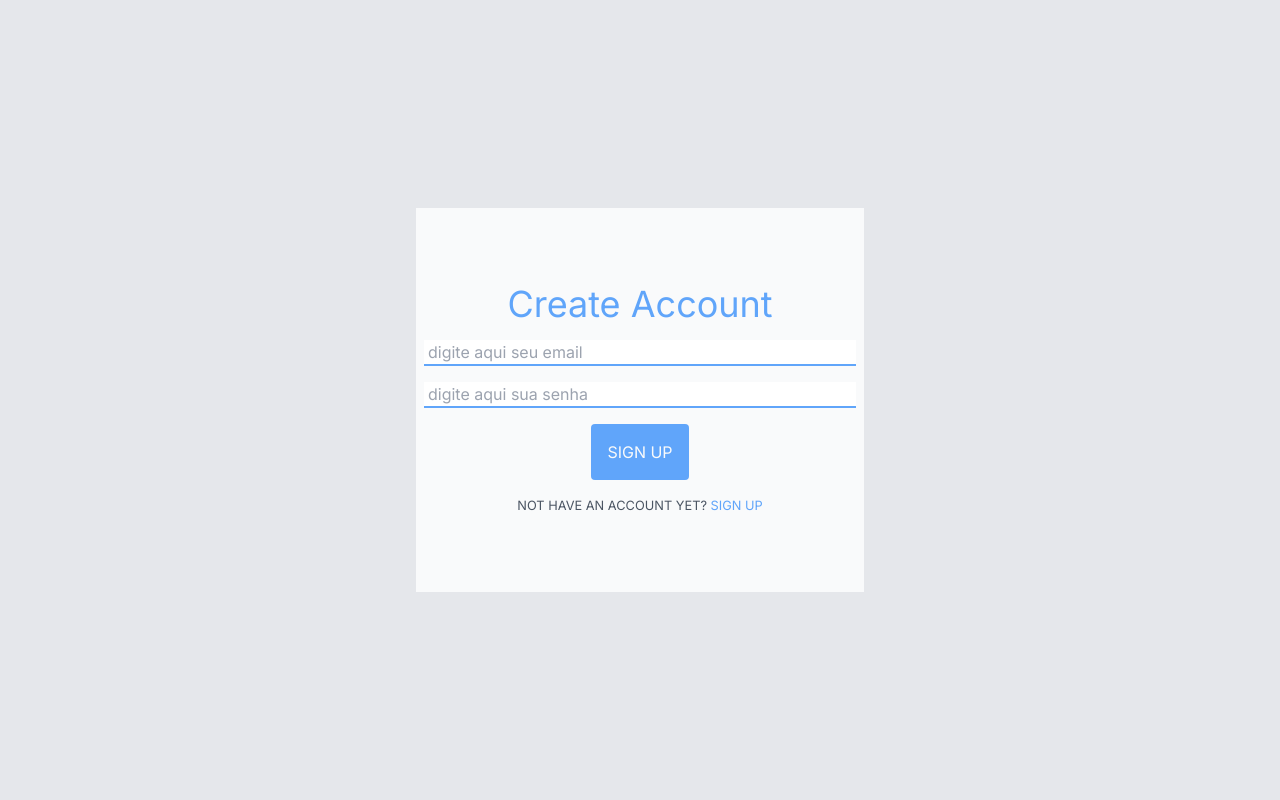
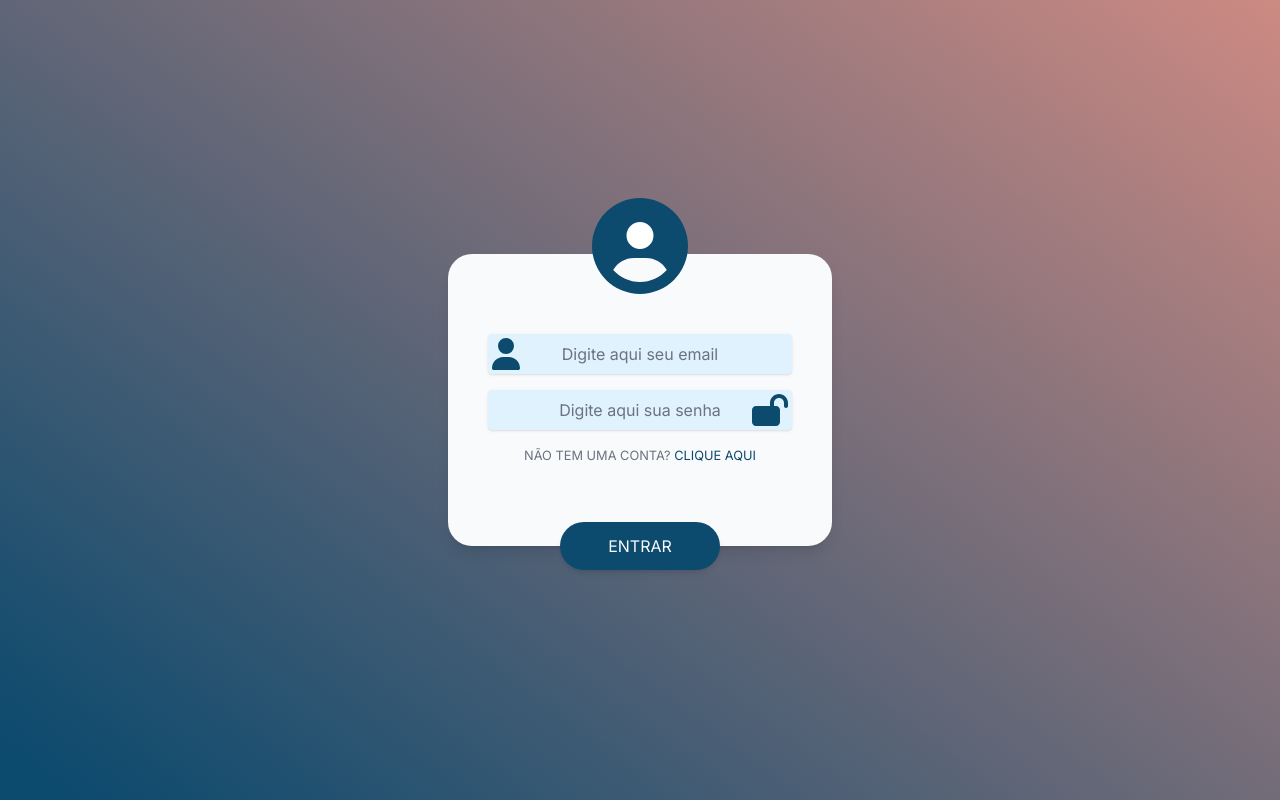
Before and after one commit to caiooliveirah09/facilitasystem, a Next.js app in the folder frontend/: page / in a window 1280 px wide. Built offline with nearby package versions, Linux system fonts and the light colour scheme; no server answers.

Commit message:
feat/styless: created login,register, tasks and stylized

```diff
--- a/frontend/src/app/layout.tsx
+++ b/frontend/src/app/layout.tsx
@@ -1,5 +1,8 @@
 import "./globals.css";
 import { Inter } from "next/font/google";
+import "@fortawesome/fontawesome-svg-core/styles.css";
+import { config } from "@fortawesome/fontawesome-svg-core";
+config.autoAddCss = false;
 
 const inter = Inter({ subsets: ["latin"] });
 
@@ -15,8 +18,8 @@ export default function RootLayout({
 }) {
   return (
     <html lang="en">
-      <body className={inter.className}>
-        <main className="w-full h-screen bg-gray-200 flex items-center justify-center">
+      <body className={`${inter.className} h-full bg-gradient-radial bg-fixed`}>
+        <main className="w-full flex items-center justify-center min-h-screen">
           {children}
         </main>
       </body>
--- a/frontend/src/app/page.tsx
+++ b/frontend/src/app/page.tsx
@@ -1,9 +1,23 @@
 "use client";
 import { API } from "./shared/api/api";
-import Image from "next/image";
 import { useEffect, useState } from "react";
 import { useRouter } from "next/navigation";
-const inputStyle = "text-gray-700 outline-none px-1 border-b-2 border-blue-400";
+import Image from "next/image";
+import { FontAwesomeIcon } from "@fortawesome/react-fontawesome";
+import {
+  faCircleUser,
+  faLock,
+  faLockOpen,
+  faUser,
+  faUserAlt,
+  faUserAstronaut,
+  faUserCircle,
+  faUserLarge,
+  faUserLock,
+} from "@fortawesome/free-solid-svg-icons";
+
+export const inputStyle =
+  "text-gray-500 outline-none w-full text-center shadow focus:shadow-lg py-2 placeholder-gray-500 rounded bg-sky-100";
 
 export default function Login() {
   const router = useRouter();
@@ -34,36 +48,55 @@ export default function Login() {
   return (
     <form
       onSubmit={login}
-      className="w-full max-w-md bg-gray-50 h-96 p-2 flex flex-col gap-4 justify-center"
+      className="w-full sm:max-w-sm bg-gray-50 sm:h-fit py-20 p-2 flex flex-col gap-4 justify-center sm:rounded-3xl px-10 relative shadow-lg m-auto h-screen"
     >
-      <h1 className="text-blue-400 text-center text-4xl">Create Account</h1>
+      <div className="bg-white absolute -top-10 w-8 h-10 right-0 left-0 m-auto"></div>
+      <FontAwesomeIcon
+        className="text-sky-900 sm:absolute -top-14 m-auto right-0 left-0"
+        icon={faUserCircle}
+        size="6x"
+      />
+      <div className="flex relative items-center">
+        <FontAwesomeIcon
+          className="absolute text-sky-900 start-1"
+          icon={faUser}
+          size="2x"
+        />
         <input
           type="text"
           className={inputStyle}
-        placeholder="digite aqui seu email"
+          placeholder="Digite aqui seu email"
           onChange={(e) => setEmail(e.target.value)}
           value={email}
         />
+      </div>
+      <div className="flex relative items-center">
         <input
-        placeholder="digite aqui sua senha"
+          placeholder="Digite aqui sua senha"
           type="password"
           className={inputStyle}
           onChange={(e) => setPassword(e.target.value)}
           value={password}
         />
+        <FontAwesomeIcon
+          className="absolute text-sky-900 end-1"
+          icon={faLockOpen}
+          size="2x"
+        />
+      </div>
       <button
         type="submit"
-        className="uppercase text-gray-50 bg-blue-400 w-fit mx-auto p-4 rounded"
+        className="uppercase text-gray-50 bg-sky-900 p-3 sm:absolute -bottom-6 text-center left-0 right-0 m-auto w-fit px-12 rounded-3xl shadow-md hover:brightness-90"
       >
-        sign up
+        entrar
       </button>
-      <small className="uppercase text-gray-600 text-center">
-        not have an account yet?{" "}
+      <small className="uppercase text-gray-500 text-center">
+        não tem uma conta?{" "}
         <button
-          className="text-blue-400 uppercase"
+          className="text-sky-900 uppercase"
           onClick={() => router.push("/register")}
         >
-          sign up
+          clique aqui
         </button>
       </small>
     </form>
--- a/frontend/src/app/register/page.tsx
+++ b/frontend/src/app/register/page.tsx
@@ -1,8 +1,14 @@
 "use client";
+import {
+  faLockOpen,
+  faUser,
+  faUserEdit,
+} from "@fortawesome/free-solid-svg-icons";
+import { FontAwesomeIcon } from "@fortawesome/react-fontawesome";
 import { useRouter } from "next/navigation";
 import { useState } from "react";
+import { inputStyle } from "../page";
 import { API } from "../shared/api/api";
-const inputStyle = "text-gray-700 outline-none px-1 border-b-2 border-blue-400";
 
 export default function Register() {
   const router = useRouter();
@@ -13,11 +19,12 @@ export default function Register() {
     e.preventDefault();
     try {
       if (password === confirmPassword) {
-        const newUser = await API.post("/users", {
+        const newUser = await API.post("/users/register", {
           email: email,
           password: password,
         });
         console.log(newUser);
+        router.push("/");
       }
     } catch (error) {
       console.log(error);
@@ -26,25 +33,45 @@ export default function Register() {
   return (
     <form
       onSubmit={register}
-      className="w-full max-w-md bg-gray-50 h-96 p-2 flex flex-col gap-4 justify-center"
+      className="w-full sm:max-w-sm bg-gray-50 sm:h-fit py-20 p-2 flex flex-col gap-4 justify-center sm:rounded-3xl px-10 relative shadow-lg m-auto h-screen"
     >
-      <h1 className="text-blue-400 text-center text-4xl">Create Account</h1>
+      <div className="bg-sky-900 sm:absolute -top-14 w-24 h-24 right-0 left-0 m-auto rounded-full flex justify-center items-center">
+        <FontAwesomeIcon
+          className="text-white ml-[15px]"
+          icon={faUserEdit}
+          size="3x"
+        />
+      </div>
+      <div className="flex relative items-center">
+        <FontAwesomeIcon
+          className="absolute text-sky-900 start-1"
+          icon={faUser}
+          size="2x"
+        />
         <input
           type="text"
           className={inputStyle}
-        placeholder="digite aqui seu email"
+          placeholder="Digite aqui seu email"
           onChange={(e) => setEmail(e.target.value)}
           value={email}
         />
+      </div>
+      <div className="flex relative items-center">
         <input
-        placeholder="digite aqui sua senha"
+          placeholder="Digite aqui sua senha"
           type="password"
           className={inputStyle}
           onChange={(e) => setPassword(e.target.value)}
           value={password}
         />
+        <FontAwesomeIcon
+          className="absolute text-sky-900 end-1"
+          icon={faLockOpen}
+          size="2x"
+        />
+      </div>
       <input
-        placeholder="confirme sua senha"
+        placeholder="Confirme sua senha"
         type="password"
         className={inputStyle}
         onChange={(e) => setConfirmPassword(e.target.value)}
@@ -52,17 +79,17 @@ export default function Register() {
       />
       <button
         type="submit"
-        className="uppercase text-gray-50 bg-blue-400 w-fit mx-auto p-4 rounded"
+        className="uppercase text-gray-50 bg-sky-900 p-3 sm:absolute -bottom-6 text-center left-0 right-0 m-auto w-fit px-12 rounded-3xl shadow-md hover:brightness-90"
       >
-        sign up
+        registrar
       </button>
-      <small className="uppercase text-gray-600 text-center">
-        already have an account?{" "}
+      <small className="uppercase text-gray-500 text-center">
+        eu já tenho uma conta.{" "}
         <button
-          className="text-blue-400 uppercase"
+          className="text-sky-900 uppercase"
           onClick={() => router.push("/")}
         >
-          log in
+          clique aqui
         </button>
       </small>
     </form>
--- a/frontend/src/app/tasks/page.tsx
+++ b/frontend/src/app/tasks/page.tsx
@@ -72,12 +72,6 @@ export default function Tasks() {
     setForm(false);
     router.push("/");
   };
-
-  const deleteTask = async () => {
-    try {
-
-    }
-  }
 
   return (
     <div className="flex sm:rounded-3xl bg-sky-800 sm:my-4 shadow-lg  max-sm:items-center justify-center w-full max-w-md">
@@ -159,7 +153,7 @@ export default function Tasks() {
                     {task.description}
                   </p>
                 </div>
-                <button className="absolute top-1/2 right-0 -translate-y-1/2 h-6 w-6 bg-white rounded-full hover:brightness-75" onClick={deleteTask}>
+                <button className="absolute top-1/2 right-0 -translate-y-1/2 h-6 w-6 bg-white rounded-full hover:brightness-75">
                   <FontAwesomeIcon
                     className="text-red-400 "
                     icon={faTrash}
```
Lines whose indentation alone changed are shown as unchanged.
